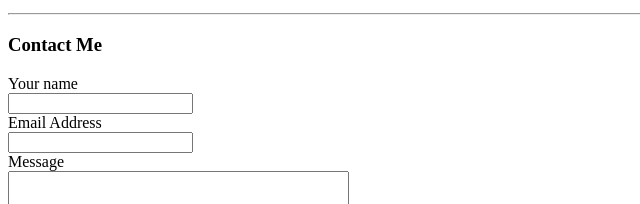
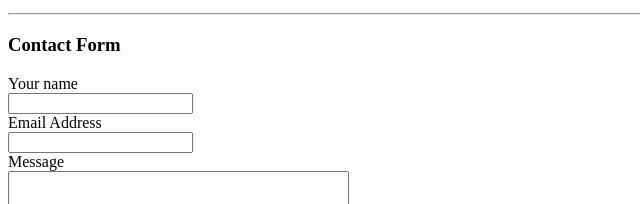
Before and after one commit to tfredella/CV, a plain HTML site: page contact.html in a window 1280 px wide. Shown: the part 177-381 px from the top of the page, 0-640 px from the left. Drawn offline with Linux system fonts and the light colour scheme.

Commit message:
Update contact.html
simple Change

```diff
--- a/contact.html
+++ b/contact.html
@@ -18,7 +18,7 @@
       </ul>
     </ul>
     <hr>
-    <h3>Contact Me</h3>
+    <h3>Contact Form</h3>
     <form action="mailto:tom@tomfredella.com" method="post" enctype="text/plain">
       <label>Your name</label><br>
       <input type="text" name="Name" value=""><br>
```
